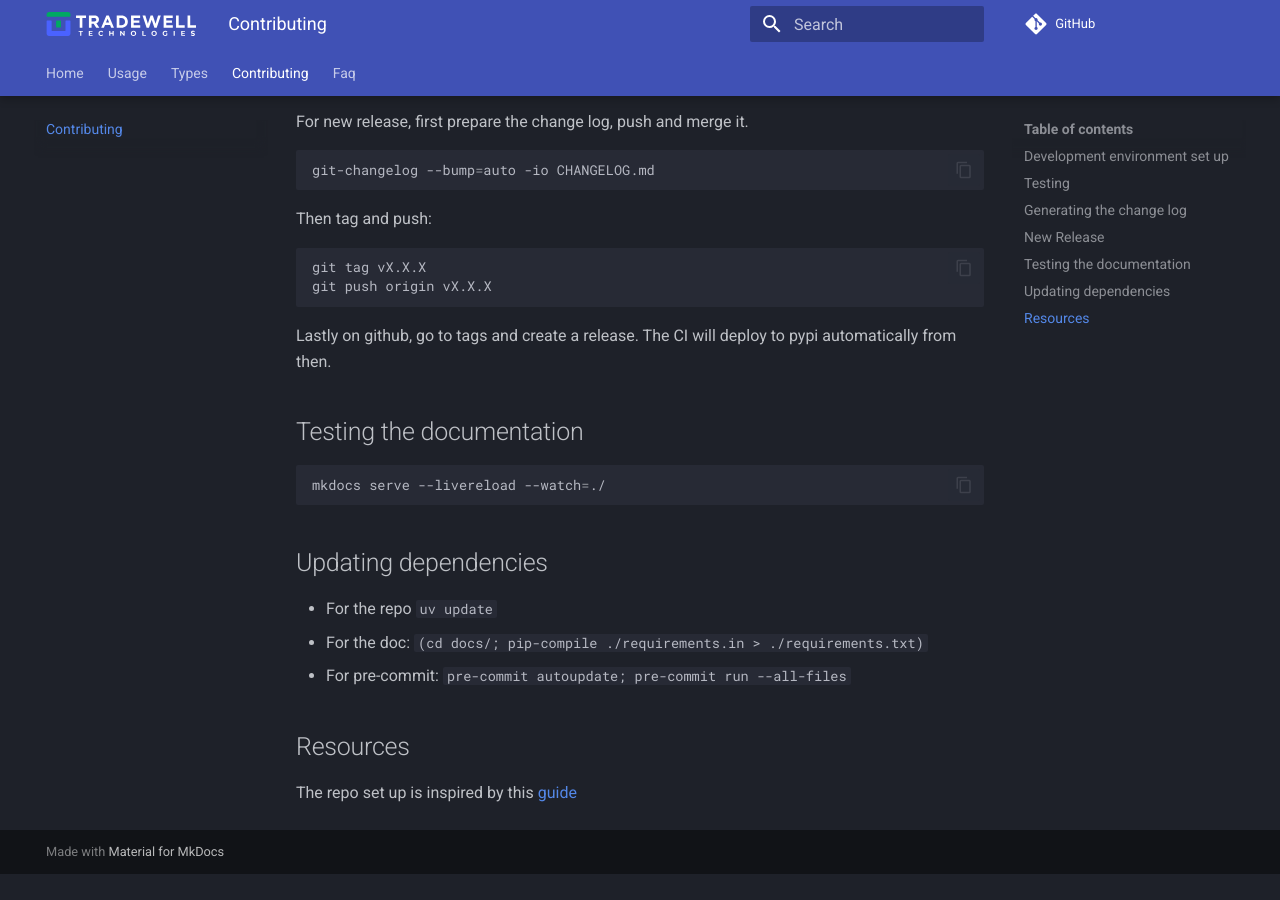
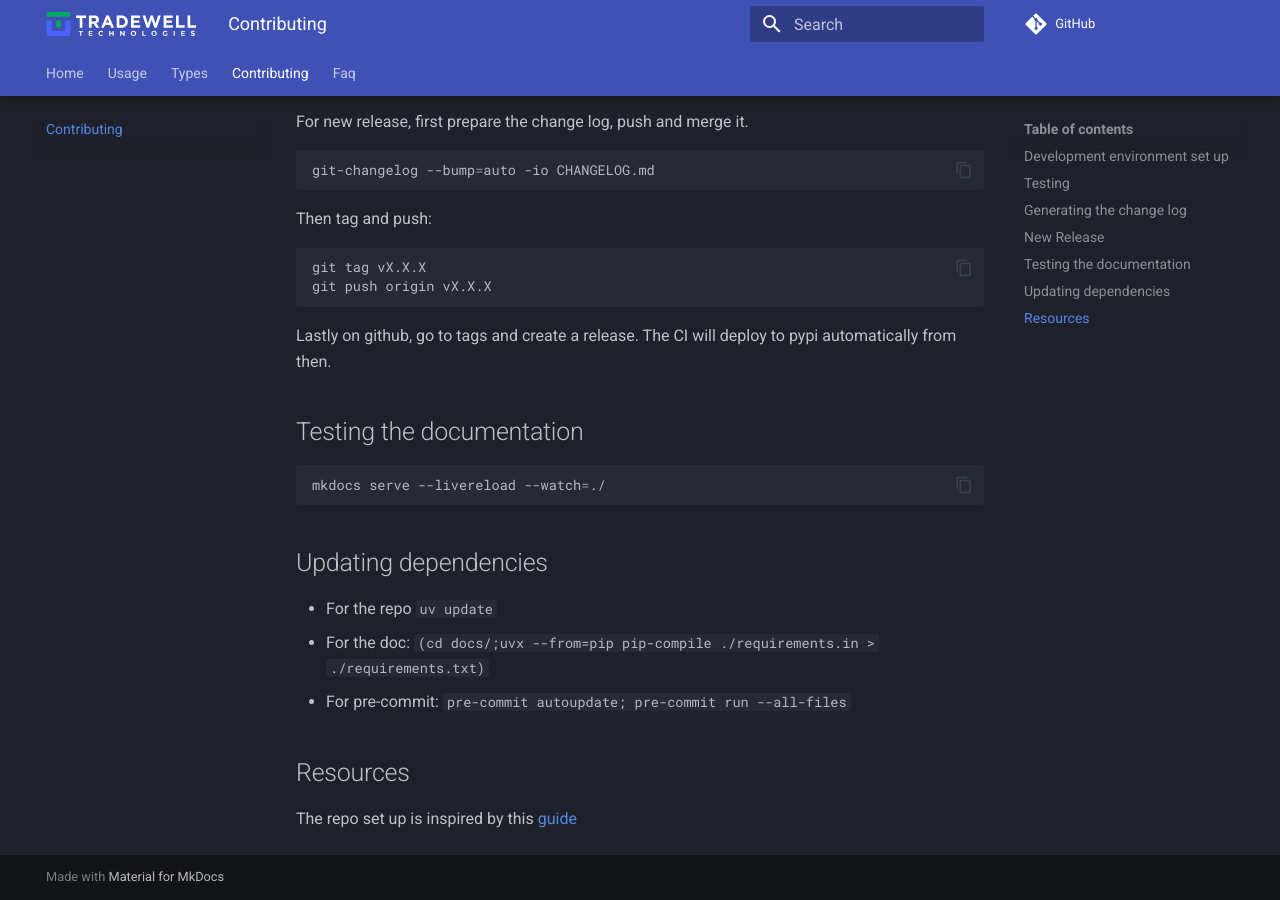
Before and after one commit to tradewelltech/protarrow, an MkDocs documentation site: the page built from docs/contributing.md, in a window 1280 px wide and 900 px high, scrolled down 1055 px. Built offline with MkDocs 1.6.1 and Material for MkDocs 9.7.7, drawn with Linux system fonts in a browser that asks for light colours; comment, search, counter and statistics services are not loaded; before the commit the page ends 1929 px from its top, so only the background shows below that.

Commit message:
fix: doc (#113)
Co-authored-by: 0x26res <0x26res@gmail.com>

```diff
--- a/docs/contributing.md
+++ b/docs/contributing.md
@@ -69,7 +69,7 @@ mkdocs serve --livereload --watch=./
 ## Updating dependencies
 
 - For the repo `uv update`
-- For the doc: `(cd docs/; pip-compile ./requirements.in > ./requirements.txt)`
+- For the doc: `(cd docs/;uvx --from=pip pip-compile ./requirements.in > ./requirements.txt)`
 - For pre-commit: `pre-commit autoupdate; pre-commit run --all-files`
 
 ## Resources
```
Also changed, not shown: docs/requirements.txt (added, +108 -0 lines).
